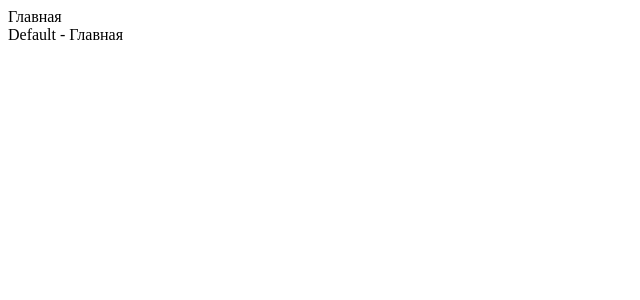
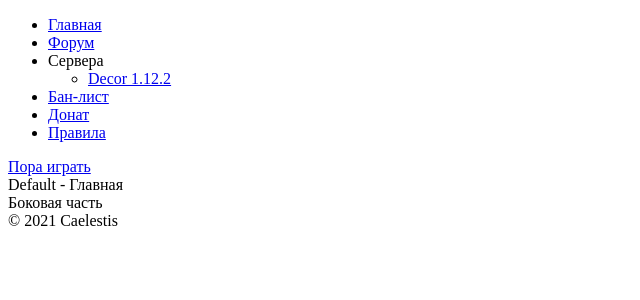
Before and after one commit to Fertnam/ru.caelestis.frontend, a Vue app: page / in a window 1280 px wide. Shown: the top 300 px of the page, without its empty margins (0-640 px from the left). Built offline with nearby package versions, Linux system fonts and the light colour scheme.

Commit message:
Написана разметка для default-слоя, созданы компоненты страниц данного слоя, прописаны роуты для них

```diff
--- a/src/layouts/admin.vue
+++ b/src/layouts/admin.vue
@@ -1,6 +1,4 @@
 <template>
-  <div class="layout">
-    Админ-панель
-    <router-view />
-  </div>
+  Админ-панель
+  <router-view />
 </template>
--- a/src/layouts/default.vue
+++ b/src/layouts/default.vue
@@ -1,6 +1,84 @@
 <template>
   <div class="layout">
-    Главная
-    <router-view />
+    <header class="header">
+      <div class="logo header__logo">
+        <router-link
+          class="logo__image"
+          src="/images/logo.png"
+          alt="Логотип"
+          tag="div"
+          exact
+          exact-active-class=""
+          active-class=""
+          :to="{ name: 'default.index' }"
+        />
+      </div>
+    </header>
+
+    <nav class="nav">
+      <ul class="menu">
+        <li class="menu__item">
+          <router-link class="menu__link" :to="{ name: 'default.index' }" exact>
+            Главная
+          </router-link>
+        </li>
+
+        <li class="menu__item">
+          <a class="menu__link" href="/forum">Форум</a>
+        </li>
+
+        <li class="menu__item">
+          <div class="menu__link">Сервера</div>
+          <ul class="menu-submenu">
+            <li class="menu-submenu__item">
+              <router-link
+                class="menu__submenu-link"
+                :to="{ name: 'default.index' }"
+              >
+                Decor 1.12.2
+              </router-link>
+            </li>
+          </ul>
+        </li>
+
+        <li class="menu__item">
+          <router-link class="menu__link" :to="{ name: 'default.banlist' }">
+            Бан-лист
+          </router-link>
+        </li>
+
+        <li class="menu__item">
+          <router-link class="menu__link" :to="{ name: 'default.donate' }">
+            Донат
+          </router-link>
+        </li>
+
+        <li class="menu__item">
+          <router-link class="menu__link" :to="{ name: 'default.rules' }">
+            Правила
+          </router-link>
+        </li>
+      </ul>
+
+      <router-link
+        class="btn nav__start-link"
+        exact
+        exact-active-class=""
+        active-class=""
+        :to="{ name: 'default.registration' }"
+      >
+        Пора играть
+      </router-link>
+    </nav>
+
+    <main class="main">
+      <router-view />
+    </main>
+
+    <aside class="aside">Боковая часть</aside>
+
+    <footer class="footer">
+      <div class="footer__copyright">© 2021 Caelestis</div>
+    </footer>
   </div>
 </template>
--- a/src/router/admin.js
+++ b/src/router/admin.js
@@ -1,17 +1,9 @@
 import IndexPage from '@/views/admin/Index'
-import UsersPage from '@/views/admin/Users'
-
-const LAYOUT = 'admin'
 
 export default [
   {
     path: '',
-    name: `${LAYOUT}.index`,
+    name: 'admin.index',
     component: IndexPage,
   },
-  {
-    path: 'users',
-    name: `${LAYOUT}.users`,
-    component: UsersPage,
-  },
 ]
--- a/src/router/default.js
+++ b/src/router/default.js
@@ -1,17 +1,33 @@
 import IndexPage from '@/views/default/Index'
+import BanlistPage from '@/views/default/Banlist'
+import DonatePage from '@/views/default/Donate'
 import RulesPage from '@/views/default/Rules'
-
-const LAYOUT = 'default'
+import RegistrationPage from '@/views/default/Registration'
 
 export default [
   {
     path: '',
-    name: `${LAYOUT}.index`,
+    name: 'default.index',
     component: IndexPage,
   },
   {
+    path: 'banlist',
+    name: 'default.banlist',
+    component: BanlistPage,
+  },
+  {
+    path: 'donate',
+    name: 'default.donate',
+    component: DonatePage,
+  },
+  {
     path: 'rules',
-    name: `${LAYOUT}.rules`,
+    name: 'default.rules',
     component: RulesPage,
   },
+  {
+    path: 'registration',
+    name: 'default.registration',
+    component: RegistrationPage,
+  },
 ]
--- a/src/views/admin/Index.vue
+++ b/src/views/admin/Index.vue
@@ -1,3 +1 @@
-<template>
-  <div class="page">Админ-панель - Главная</div>
-</template>
+<template>Админ-панель</template>
--- a/src/views/admin/Users.vue
+++ /dev/null
@@ -1,3 +0,0 @@
-<template>
-  <div class="page">Админ-панель - Пользователи</div>
-</template>
--- /dev/null
+++ b/src/views/default/Banlist.vue
@@ -0,0 +1 @@
+<template>Default - Банлист</template>
--- /dev/null
+++ b/src/views/default/Donate.vue
@@ -0,0 +1 @@
+<template>Default - Донат</template>
--- a/src/views/default/Index.vue
+++ b/src/views/default/Index.vue
@@ -1,3 +1 @@
-<template>
-  <div class="page">Default - Главная</div>
-</template>
+<template>Default - Главная</template>
--- /dev/null
+++ b/src/views/default/Registration.vue
@@ -0,0 +1 @@
+<template>Default - Регистрация</template>
--- a/src/views/default/Rules.vue
+++ b/src/views/default/Rules.vue
@@ -1,3 +1 @@
-<template>
-  <div class="page">Default - Правила</div>
-</template>
+<template>Default - Правила</template>
```
Also changed, not shown: public/images/default/header.png (added), public/images/logo.png (added).
